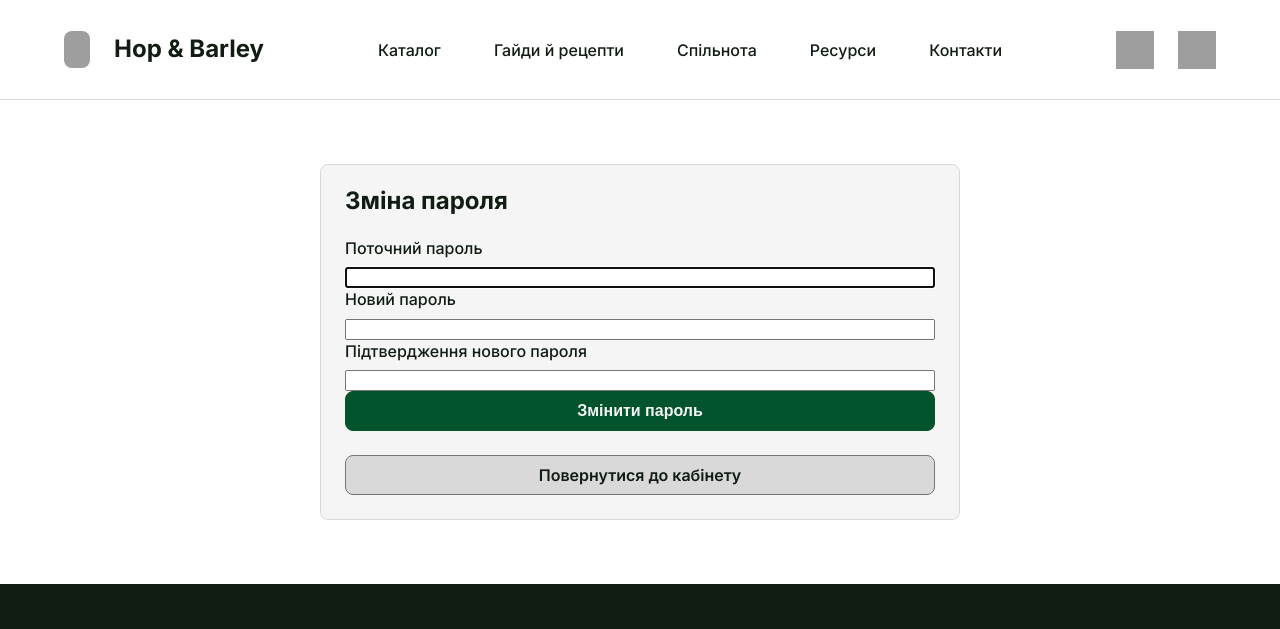
After one commit to Xopo6puu/Django_project, a Django app: page /accounts/change-password/ in a window 1280 px wide. The commit adds this page. Shown: the top 629 px of the page. Run offline with Django 5.2, Linux system fonts and the light colour scheme; the visitor is signed in with stand-in values (Sample User, id 1); parts of the project's set-up code (start-up, migrations or seed data) failed here and were passed over; grey boxes are pictures that could not be loaded.

Commit message:
Third commit, implemented change password

```diff
--- a/apps/accounts/urls.py
+++ b/apps/accounts/urls.py
@@ -7,6 +7,7 @@ from .views import (
     PasswordResetConfirmView,
     PasswordResetView,
     RegisterView,
+    PasswordChangeView,
 )
 
 app_name = "accounts"
@@ -16,6 +17,7 @@ urlpatterns = [
     path("login/", LoginView.as_view(), name="login"),
     path("register/", RegisterView.as_view(), name="register"),
     path("logout/", LogoutView.as_view(), name="logout"),
+    path("change-password/", PasswordChangeView.as_view(), name="password_change"),
     path("forgot-password/", PasswordResetView.as_view(), name="password_reset"),
     path(
         "reset/<uidb64>/<token>/",
--- a/apps/accounts/views.py
+++ b/apps/accounts/views.py
@@ -66,6 +66,15 @@ class AccountView(LoginRequiredMixin, UpdateView):
         return context
 
 
+class PasswordChangeView(auth_views.PasswordChangeView):
+    template_name = "accounts/change_password.html"
+    success_url = reverse_lazy("accounts:profile")
+
+    def form_valid(self, form: Any) -> HttpResponse:
+        messages.success(self.request, "Пароль успішно змінено.")
+        return super().form_valid(form)
+
+
 class PasswordResetView(auth_views.PasswordResetView):
     template_name = "accounts/forgot_password.html"
     email_template_name = "accounts/emails/password_reset_email.txt"
--- a/templates/accounts/account.html
+++ b/templates/accounts/account.html
@@ -124,6 +124,7 @@
               <input type="hidden" name="warehouse_ref" value="{{ form.warehouse_ref.value|default:'' }}">
             </div>
             <button type="submit" class="button button--primary button--full-width">Зберегти</button>
+            <a href="{% url 'accounts:password_change' %}" class="button button--secondary button--full-width">Змінити пароль</a>
             <button type="submit" form="logout-form" class="button button--secondary button--full-width" id="logout-button">Вийти</button>
           </form>
           <form id="logout-form" method="post" action="{% url 'accounts:logout' %}" hidden>{% csrf_token %}</form>
--- /dev/null
+++ b/templates/accounts/change_password.html
@@ -0,0 +1,54 @@
+{% extends "base.html" %}
+
+{% block title %}Зміна пароля{% endblock %}
+
+{% block content %}
+<main class="account-page-wrapper">
+  <div class="account-container">
+    <div class="account-form-container">
+      <h2 class="account-form-title">Зміна пароля</h2>
+
+      <form method="post" novalidate>
+        {% csrf_token %}
+
+        {% include "partials/form_errors.html" with form=form %}
+
+        <div class="checkout-form-group">
+          <label for="{{ form.old_password.id_for_label }}">
+            Поточний пароль
+          </label>
+          {{ form.old_password }}
+        </div>
+
+        <div class="checkout-form-group">
+          <label for="{{ form.new_password1.id_for_label }}">
+            Новий пароль
+          </label>
+          {{ form.new_password1 }}
+        </div>
+
+        <div class="checkout-form-group">
+          <label for="{{ form.new_password2.id_for_label }}">
+            Підтвердження нового пароля
+          </label>
+          {{ form.new_password2 }}
+        </div>
+
+        <button
+          type="submit"
+          class="button button--primary button--full-width"
+        >
+          Змінити пароль
+        </button>
+      </form>
+
+      <a
+        href="{% url 'accounts:profile' %}"
+        class="button button--secondary button--full-width"
+      >
+        Повернутися до кабінету
+      </a>
+    </div>
+  </div>
+</main>
+{% endblock %}
```
Also changed, not shown: apps/accounts/tests.py (+39 -0 lines).
